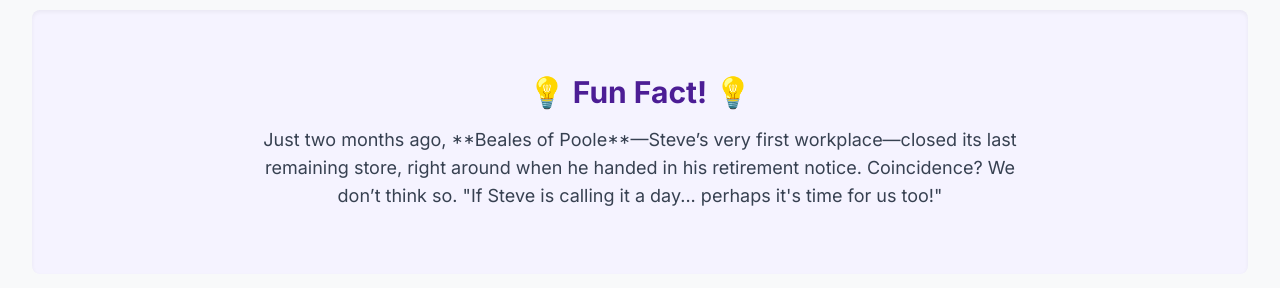
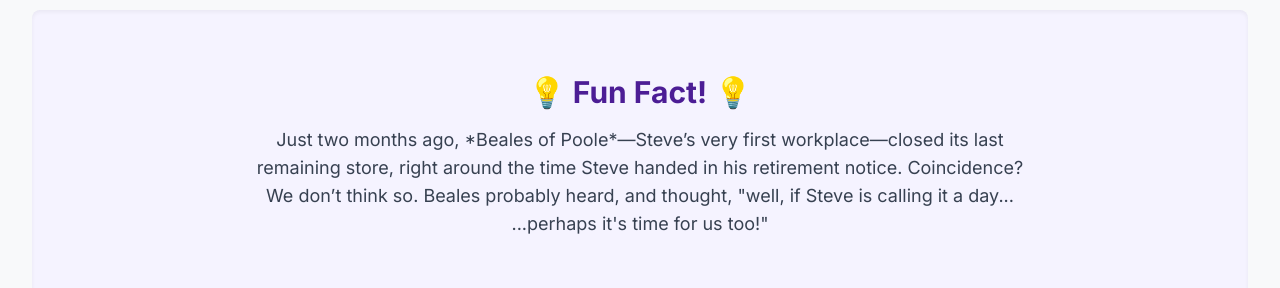
Before and after one commit to tish1410/steve-retirement-, a plain HTML site: page index.html in a window 1280 px wide. Shown: the part 4100-4388 px from the top of the page. Drawn offline with nearby package versions, Linux system fonts and the light colour scheme; no server answers.

Commit message:
Update index.html

```diff
--- a/index.html
+++ b/index.html
@@ -582,7 +582,7 @@
             <div class="container mx-auto px-4 text-center">
                 <h2 class="text-3xl font-bold text-violet-900 mb-4">💡 Fun Fact! 💡</h2>
                 <p class="max-w-3xl mx-auto text-lg text-gray-700">
-                    Just two months ago, **Beales of Poole**—Steve’s very first workplace—closed its last remaining store, right around when he handed in his retirement notice. Coincidence? We don’t think so. "If Steve is calling it a day... perhaps it's time for us too!"
+                    Just two months ago, *Beales of Poole*—Steve’s very first workplace—closed its last remaining store, right around the time Steve handed in his retirement notice. Coincidence? We don’t think so. Beales probably heard, and thought, "well, if Steve is calling it a day... ...perhaps it's time for us too!"
                 </p>
             </div>
         </section>
```
